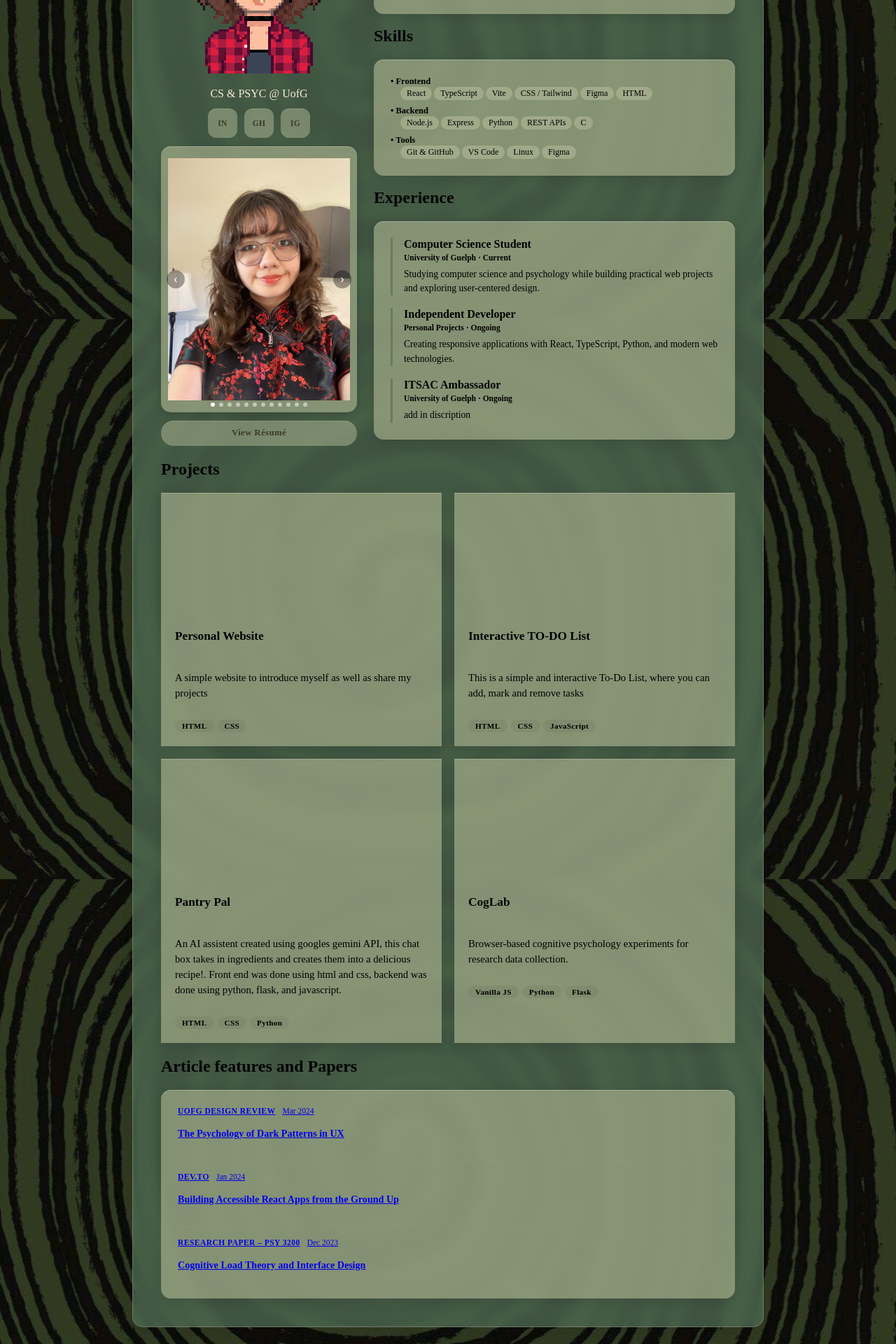
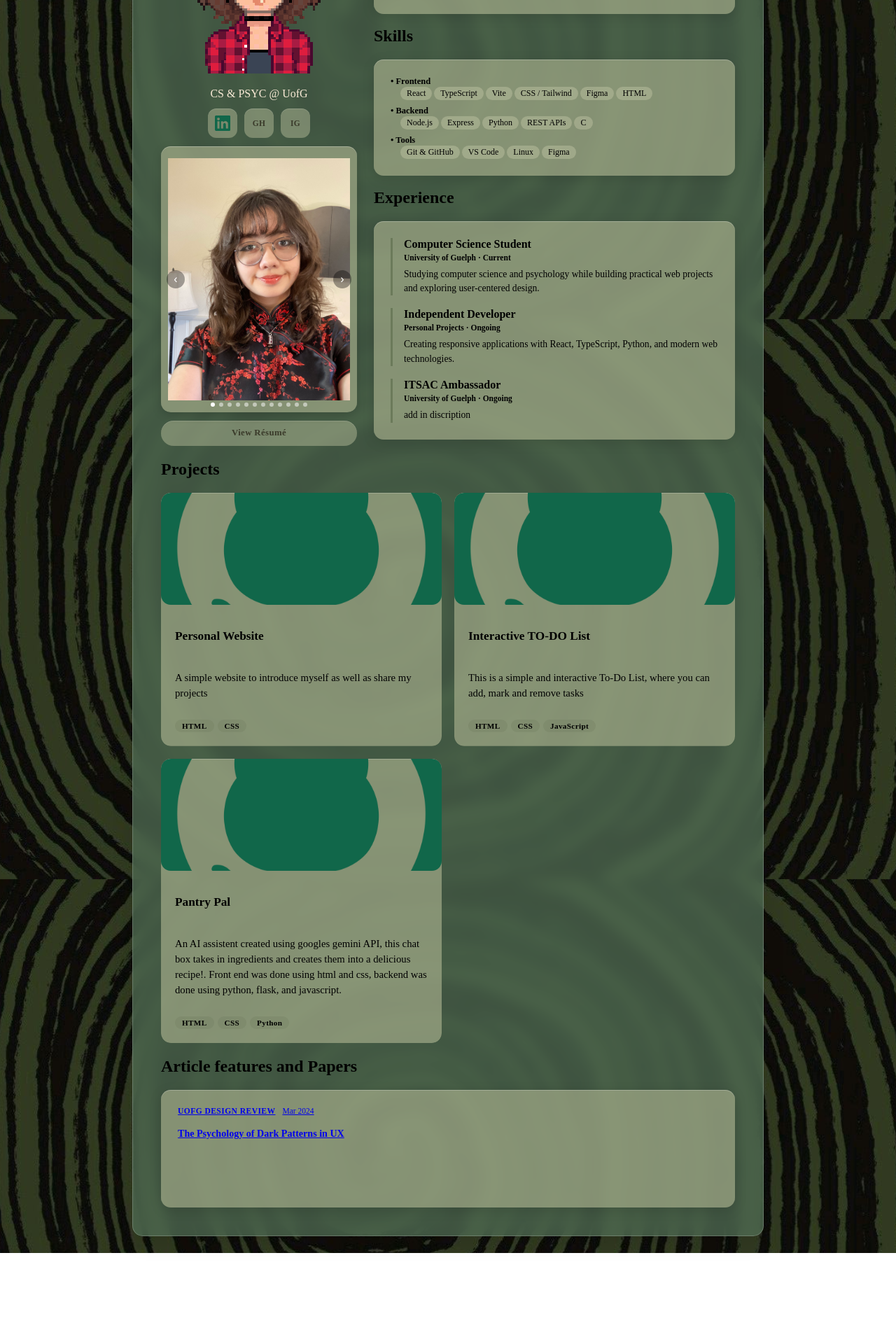
Before and after one commit to 404-CaitlinCR/UpdatedPersonalPortfolio, a React (Vite) app: page / in a window 1280 px wide. Shown: the part 344-2264 px from the top of the page at 70% size. After the commit the page ends 2134 px from the top, so only its background shows below. Built offline with nearby package versions, Linux system fonts and the light colour scheme.

Commit message:
fixing the rounding on the projects page

```diff
--- a/src/App.css
+++ b/src/App.css
@@ -79,6 +79,12 @@
   background: var(--accent, #6b7a5a);
   color: #fff;
   transform: translateY(-1px);
+}
+
+.social-mini-chip img {
+  width: 22px;
+  height: 22px;
+  object-fit: contain;
 }
 
 .resume-bar {
--- a/src/App.tsx
+++ b/src/App.tsx
@@ -12,13 +12,16 @@ import img6 from "./assets/IMG_2629.jpeg";
 import img7 from "./assets/IMG_3231.jpeg";
 import img8 from "./assets/IMG_5587.jpeg";
 import img9 from "./assets/IMG_9699.jpeg";
-import img10 from "./assets/IMG_6941.JPEG";
-import img11 from "./assets/IMG_2089.PNG";
-import img12 from "./assets/BE396E67-1790-43F8-8A3D-67F127D4AD58.JPG";
+import githubImage from "./assets/github.png";
+import linkedinImage from "./assets/linkedin.png";
 import Card from "./components/card";
 import ProjectCard from "./components/projectCard";
 import ImageCarousel from "./components/imageCarousel";
 import ResumeModal from "./components/resumeModal";
+
+const img10 = new URL('./assets/IMG_6941.JPEG', import.meta.url).href
+const img11 = new URL('./assets/IMG_2089.PNG', import.meta.url).href
+const img12 = new URL('./assets/BE396E67-1790-43F8-8A3D-67F127D4AD58.JPG', import.meta.url).href
 
 //This is the main function for the website to run.
 /*
@@ -31,7 +34,7 @@ I need to create functions that will call:
 const TAGLINE = "CS & PSYC @ UofG"
 
 const SOCIALS = [
-  { label: 'linkedin', icon: 'in', href: 'https://linkedin.com/in/caitlin' },
+  { label: 'linkedin', icon: linkedinImage, href: 'https://linkedin.com/in/caitlin' },
   { label: 'github', icon: 'gh', href: 'https://github.com/caitlin' },
   { label: 'instagram', icon: 'ig', href: 'https://instagram.com/caitlin' },
 ]
@@ -57,7 +60,7 @@ const EXPERIENCE = [
     role: 'ITSAC Ambassador',
     organization: 'University of Guelph',
     period: 'Ongoing',
-    description: 'add in discription'
+    description: 'add in discription '
   }
 ]
 const SKILLS = {
@@ -71,25 +74,29 @@ const PROJECTS = [
     description: 'A simple website to introduce myself as well as share my projects',
     tags: ['HTML', 'CSS'],
     link: 'https://github.com/404-CaitlinCR/PersonalPortfolio',
+    image: githubImage,
   },
   {
     title: 'Interactive TO-DO List',
     description: 'This is a simple and interactive To-Do List, where you can add, mark and remove tasks',
     tags: ['HTML', 'CSS', 'JavaScript'],
     link: 'https://github.com/404-CaitlinCR/ToDoLists/tree/main/todoHTML',
+    image: githubImage,
   },
   {
     title: 'Pantry Pal',
     description: 'An AI assistent created using googles gemini API, this chat box takes in ingredients and creates them into a delicious recipe!. Front end was done using html and css, backend was done using python, flask, and javascript.',
     tags: ['HTML', 'CSS', 'Python'],
     link: 'https://github.com/404-CaitlinCR/pantryPals',
+    image: githubImage,
   },
-  {
-    title: 'CogLab',
-    description: 'Browser-based cognitive psychology experiments for research data collection.',
-    tags: ['Vanilla JS', 'Python', 'Flask'],
-    link: 'https://github.com',
-  },
+  // {
+  //   title: 'CogLab',
+  //   description: 'Browser-based cognitive psychology experiments for research data collection.',
+  //   tags: ['Vanilla JS', 'Python', 'Flask'],
+  //   link: 'https://github.com',
+  //   image: githubImage,
+  // },
 ]
 
 const ARTICLES = [
@@ -99,18 +106,18 @@ const ARTICLES = [
     date: 'Mar 2024',
     link: '#',
   },
-  {
-    title: 'Building Accessible React Apps from the Ground Up',
-    publication: 'Dev.to',
-    date: 'Jan 2024',
-    link: '#',
-  },
-  {
-    title: 'Cognitive Load Theory and Interface Design',
-    publication: 'Research Paper – PSY 3200',
-    date: 'Dec 2023',
-    link: '#',
-  },
+  // {
+  //   title: 'Building Accessible React Apps from the Ground Up',
+  //   publication: 'Dev.to',
+  //   date: 'Jan 2024',
+  //   link: '#',
+  // },
+  // {
+  //   title: 'Cognitive Load Theory and Interface Design',
+  //   publication: 'Research Paper – PSY 3200',
+  //   date: 'Dec 2023',
+  //   link: '#',
+  // },
 ]
 
 const ABOUT = "Welcome! I'm Caitlin, a third year Computer Science student at the University of Guelph"
@@ -142,7 +149,11 @@ function App(){
                     className="social-mini-chip"
                     aria-label={s.label}
                   >
-                    {s.icon}
+                    {s.label === 'linkedin' ? (
+                      <img src={s.icon} alt="LinkedIn" />
+                    ) : (
+                      s.icon
+                    )}
                   </a>
                 ))}
               </div>
--- a/src/components/projectCard.css
+++ b/src/components/projectCard.css
@@ -3,8 +3,9 @@
   display: flex;
   flex-direction: column;
   background: var(--card-bg);
-  border-radius: var(--border-radius);
+  border-radius: 14px !important;
   overflow: hidden;
+  clip-path: inset(0 round 14px);
   box-shadow:
     inset 0 1px 0 rgba(255,255,255,0.22),
     0 4px 16px rgba(0,0,0,0.13);
@@ -39,6 +40,7 @@
 .project-card-img {
   width: 100%;
   height: 160px;
+  border-radius: inherit;
   background: var(--card-bg-dark);
   overflow: hidden;
 }
@@ -58,6 +60,7 @@
 
 .project-card-body {
   padding: 18px 20px 20px;
+  border-radius: 0 0 14px 14px;
   display: flex;
   flex-direction: column;
   gap: 6px;
```
Also changed, not shown: src/components/projectCard.tsx (+9 -2 lines).
